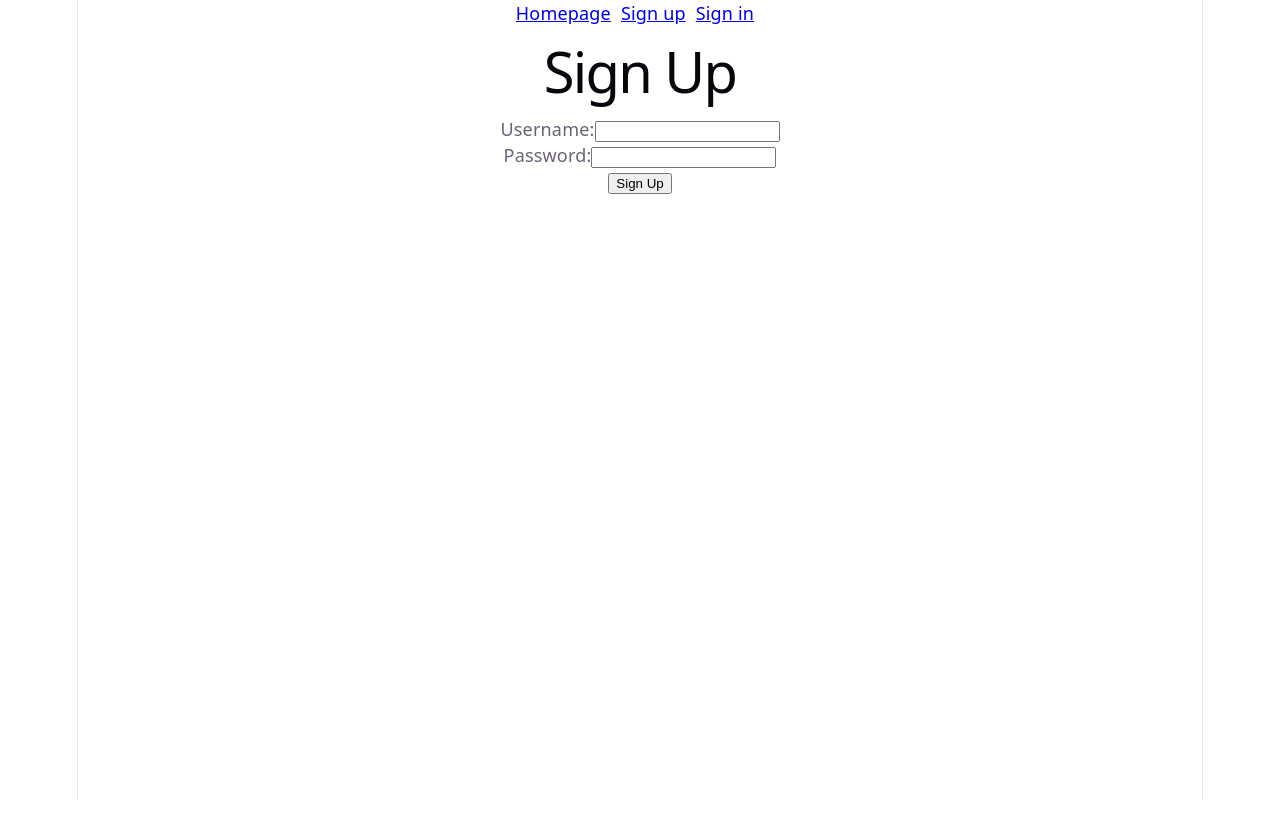
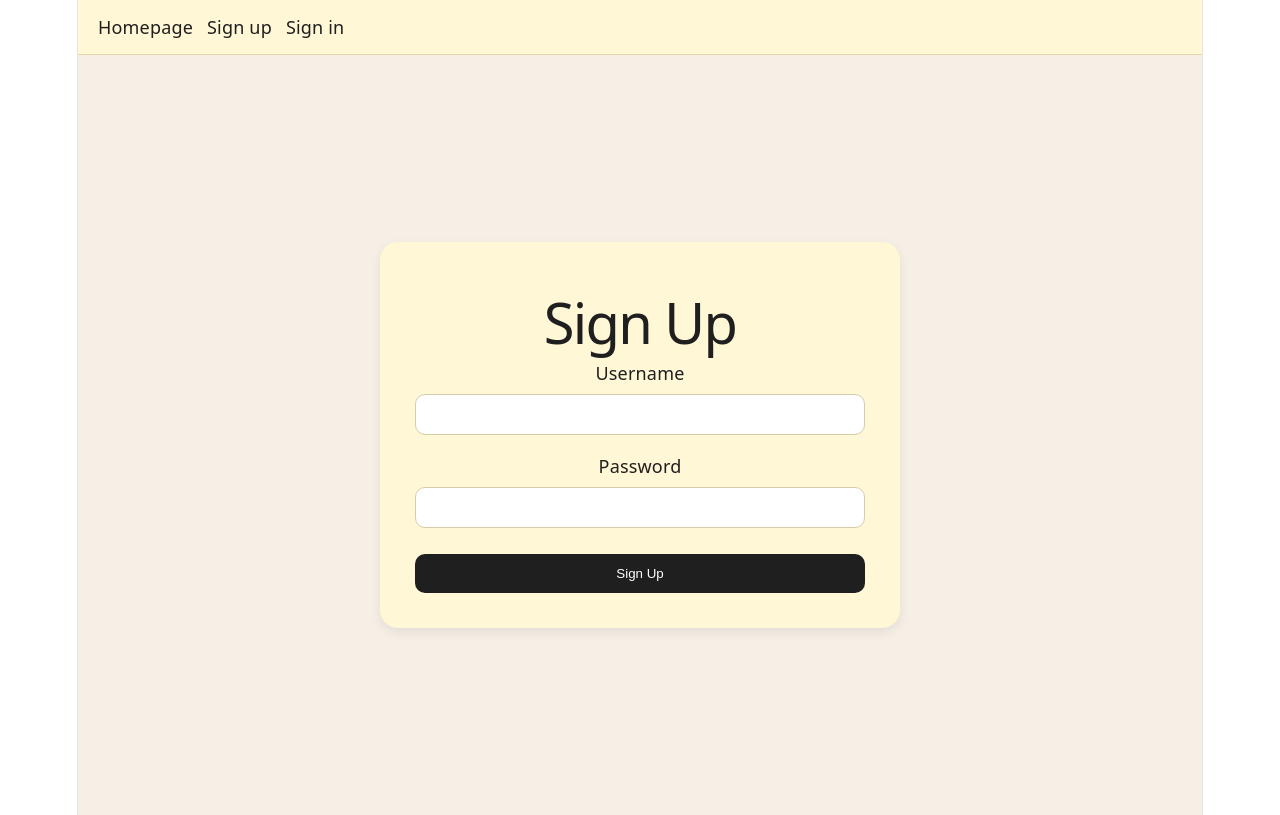
Before and after one commit to KFuz/Project-3-Task-Manager-frontend, a React (Vite) app: page /sign-up in a window 1280 px wide. Built offline with nearby package versions, Linux system fonts and the light colour scheme.

Commit message:
styled navbar, updated homepage,and fixed structure

```diff
--- a/src/components/Navbar.jsx
+++ b/src/components/Navbar.jsx
@@ -1,7 +1,6 @@
 import { Link } from 'react-router'
 
 function Navbar({ user, setUser }) {
-
 
   function logOut(){
     localStorage.removeItem('token')
@@ -9,28 +8,25 @@ function Navbar({ user, setUser }) {
   }
 
   return (
-    <div>
+    <div style={styles.navbar}>
       {/* Routes seen by everyone */}
-      <Link className='nav-item' to='/'>Homepage</Link>
+      <Link style={styles.link} to='/'>Homepage</Link>
 
       {user ? (
         // Links for protected routes only for logged in users
         <>
-        <Link className='nav-item' to='/dashboard'>Dashboard</Link>
-
-        <span className='nav-item'>{user.username}</span>
-
-        <button className='nav-item' onClick={logOut}>Log Out</button>
-
-
+          <Link style={styles.link} to='/dashboard'>Dashboard</Link>
+          <span style={styles.username}>
+            {user.username}
+          </span>
+          <button style={styles.logoutBtn} onClick={logOut}>Log Out</button>
         </>
       ) :
       (
         // links for not logged in users
         <>
-        <Link className='nav-item' to='/sign-up'>Sign up</Link>
-        <Link className='nav-item' to='/sign-in'>Sign in</Link>
-
+          <Link style={styles.link} to='/sign-up'>Sign up</Link>
+          <Link style={styles.link} to='/sign-in'>Sign in</Link>
         </>
       )
       }
@@ -38,4 +34,33 @@ function Navbar({ user, setUser }) {
   )
 }
 
+const styles = {
+  navbar: {
+    display: 'flex',
+    alignItems: 'center',
+    gap: '14px',
+    padding: '14px 20px',
+    backgroundColor: '#fff7d6',
+    borderBottom: '1px solid #e6d7a8',
+  },
+  link: {
+    textDecoration: 'none',
+    color: '#1f1f1f',
+    fontWeight: '500',
+  },
+  username: {
+    marginLeft: 'auto',
+    color: '#444',
+    fontSize: '14px',
+  },
+  logoutBtn: {
+    backgroundColor: '#1f1f1f',
+    color: '#ffffff',
+    border: 'none',
+    padding: '6px 12px',
+    borderRadius: '8px',
+    cursor: 'pointer',
+  },
+}
+
 export default Navbar
--- a/src/pages/Dashboard.jsx
+++ b/src/pages/Dashboard.jsx
@@ -1,4 +1,4 @@
-import { useState } from 'react'
+import { useEffect, useState } from 'react'
 
 function Dashboard({ user }) {
   const [tasks, setTasks] = useState([])
--- a/src/pages/Homepage.jsx
+++ b/src/pages/Homepage.jsx
@@ -1,11 +1,74 @@
 import React from 'react'
+import { Link } from 'react-router'
 
 function Homepage() {
   return (
-    <div>
-      <h1>Welcome to our website</h1>
+    <div style={styles.page}>
+      <div style={styles.box}>
+        <h1 style={styles.title}>Student Task Manager</h1>
+
+        <p style={styles.text}>
+          A simple app to help students keep track of their tasks, stay organized,
+          and manage what they need to get done.
+        </p>
+
+        <div style={styles.buttonRow}>
+          <Link style={styles.signUpBtn} to='/sign-up'>Sign up</Link>
+          <Link style={styles.signInBtn} to='/sign-in'>Sign in</Link>
+        </div>
+      </div>
     </div>
   )
 }
 
+const styles = {
+  page: {
+    minHeight: '90vh',
+    backgroundColor: '#f5efe6',
+    display: 'flex',
+    justifyContent: 'center',
+    alignItems: 'center',
+    padding: '20px',
+  },
+  box: {
+    backgroundColor: '#fff7d6',
+    padding: '40px',
+    borderRadius: '18px',
+    textAlign: 'center',
+    maxWidth: '700px',
+    width: '100%',
+    boxShadow: '0 4px 12px rgba(0, 0, 0, 0.08)',
+  },
+  title: {
+    color: '#1f1f1f',
+    fontSize: '40px',
+    marginBottom: '14px',
+  },
+  text: {
+    color: '#444',
+    fontSize: '17px',
+    lineHeight: '1.6',
+    marginBottom: '25px',
+  },
+  buttonRow: {
+    display: 'flex',
+    justifyContent: 'center',
+    gap: '12px',
+  },
+  signUpBtn: {
+    textDecoration: 'none',
+    backgroundColor: '#1f1f1f',
+    color: '#ffffff',
+    padding: '12px 18px',
+    borderRadius: '10px',
+  },
+  signInBtn: {
+    textDecoration: 'none',
+    backgroundColor: '#f6e7b2',
+    color: '#1f1f1f',
+    padding: '12px 18px',
+    borderRadius: '10px',
+  },
+}
+
 export default Homepage
--- a/src/pages/SignIn.jsx
+++ b/src/pages/SignIn.jsx
@@ -33,12 +33,15 @@ function SignIn({ setUser }) {
   };
 
   return (
-    <div>
-      <h1>Sign In</h1>
-      <form onSubmit={handleSubmit}>
-        <div>
-          <label htmlFor="username">Username:</label>
+    <div style={styles.page}>
+      <div style={styles.box}>
+        <h1 style={styles.title}>Sign In</h1>
+
+        <form onSubmit={handleSubmit} style={styles.form}>
+          <div style={styles.inputGroup}>
+            <label htmlFor="username" style={styles.label}>Username</label>
             <input
+              style={styles.input}
               id="username"
               name="username"
               type="text"
@@ -47,9 +50,11 @@ function SignIn({ setUser }) {
               required
             />
           </div>
-        <div>
-          <label htmlFor="password">Password:</label>
+
+          <div style={styles.inputGroup}>
+            <label htmlFor="password" style={styles.label}>Password</label>
             <input
+              style={styles.input}
               id="password"
               name="password"
               type="password"
@@ -58,11 +63,78 @@ function SignIn({ setUser }) {
               required
             />
           </div>
-        <button type="submit">Sign In</button>
+
+          <button type="submit" style={styles.button}>Sign In</button>
         </form>
-      {errorMessage && <p style={{ color: 'red' }} role="alert">{errorMessage}</p>}
+
+        {errorMessage && (
+          <p style={styles.error} role="alert">
+            {errorMessage}
+          </p>
+        )}
+      </div>
     </div>
   );
 }
 
+const styles = {
+  page: {
+    minHeight: '90vh',
+    backgroundColor: '#f5efe6',
+    display: 'flex',
+    justifyContent: 'center',
+    alignItems: 'center',
+    padding: '20px',
+  },
+  box: {
+    backgroundColor: '#fff7d6',
+    padding: '35px',
+    borderRadius: '18px',
+    width: '100%',
+    maxWidth: '450px',
+    boxShadow: '0 4px 12px rgba(0, 0, 0, 0.08)',
+  },
+  title: {
+    marginBottom: '25px',
+    color: '#1f1f1f',
+    textAlign: 'center',
+  },
+  form: {
+    display: 'flex',
+    flexDirection: 'column',
+    gap: '18px',
+  },
+  inputGroup: {
+    display: 'flex',
+    flexDirection: 'column',
+    gap: '8px',
+  },
+  label: {
+    color: '#1f1f1f',
+    fontWeight: '500',
+  },
+  input: {
+    padding: '12px',
+    borderRadius: '10px',
+    border: '1px solid #d8cba7',
+    backgroundColor: '#ffffff',
+    color: '#1f1f1f',
+    outline: 'none',
+  },
+  button: {
+    backgroundColor: '#1f1f1f',
+    color: '#ffffff',
+    border: 'none',
+    padding: '12px',
+    borderRadius: '10px',
+    cursor: 'pointer',
+    marginTop: '8px',
+  },
+  error: {
+    color: '#b00020',
+    marginTop: '16px',
+    textAlign: 'center',
+  },
+};
+
 export default SignIn;
--- a/src/pages/Signup.jsx
+++ b/src/pages/Signup.jsx
@@ -27,12 +27,15 @@ function Signup() {
   };
 
   return (
-    <div>
-      <h1>Sign Up</h1>
-      <form onSubmit={handleSubmit}>
-        <div>
-          <label htmlFor="username">Username:</label>
+    <div style={styles.page}>
+      <div style={styles.box}>
+        <h1 style={styles.title}>Sign Up</h1>
+
+        <form onSubmit={handleSubmit} style={styles.form}>
+          <div style={styles.inputGroup}>
+            <label htmlFor="username" style={styles.label}>Username</label>
             <input
+              style={styles.input}
               id="username"
               name="username"
               type="text"
@@ -41,9 +44,11 @@ function Signup() {
               required
             />
           </div>
-        <div>
-          <label htmlFor="password">Password:</label>
+
+          <div style={styles.inputGroup}>
+            <label htmlFor="password" style={styles.label}>Password</label>
             <input
+              style={styles.input}
               id="password"
               name="password"
               type="password"
@@ -52,11 +57,78 @@ function Signup() {
               required
             />
           </div>
-        <button type="submit">Sign Up</button>
+
+          <button type="submit" style={styles.button}>Sign Up</button>
         </form>
-      {errorMessage && <p style={{ color: 'red' }} role="alert">{errorMessage}</p>}
+
+        {errorMessage && (
+          <p style={styles.error} role="alert">
+            {errorMessage}
+          </p>
+        )}
+      </div>
     </div>
   );
 }
 
+const styles = {
+  page: {
+    minHeight: '90vh',
+    backgroundColor: '#f5efe6',
+    display: 'flex',
+    justifyContent: 'center',
+    alignItems: 'center',
+    padding: '20px',
+  },
+  box: {
+    backgroundColor: '#fff7d6',
+    padding: '35px',
+    borderRadius: '18px',
+    width: '100%',
+    maxWidth: '450px',
+    boxShadow: '0 4px 12px rgba(0, 0, 0, 0.08)',
+  },
+  title: {
+    marginBottom: '25px',
+    color: '#1f1f1f',
+    textAlign: 'center',
+  },
+  form: {
+    display: 'flex',
+    flexDirection: 'column',
+    gap: '18px',
+  },
+  inputGroup: {
+    display: 'flex',
+    flexDirection: 'column',
+    gap: '8px',
+  },
+  label: {
+    color: '#1f1f1f',
+    fontWeight: '500',
+  },
+  input: {
+    padding: '12px',
+    borderRadius: '10px',
+    border: '1px solid #d8cba7',
+    backgroundColor: '#ffffff',
+    color: '#1f1f1f',
+    outline: 'none',
+  },
+  button: {
+    backgroundColor: '#1f1f1f',
+    color: '#ffffff',
+    border: 'none',
+    padding: '12px',
+    borderRadius: '10px',
+    cursor: 'pointer',
+    marginTop: '8px',
+  },
+  error: {
+    color: '#b00020',
+    marginTop: '16px',
+    textAlign: 'center',
+  },
+};
+
 export default Signup;
```
Lines whose indentation alone changed are shown as unchanged.
